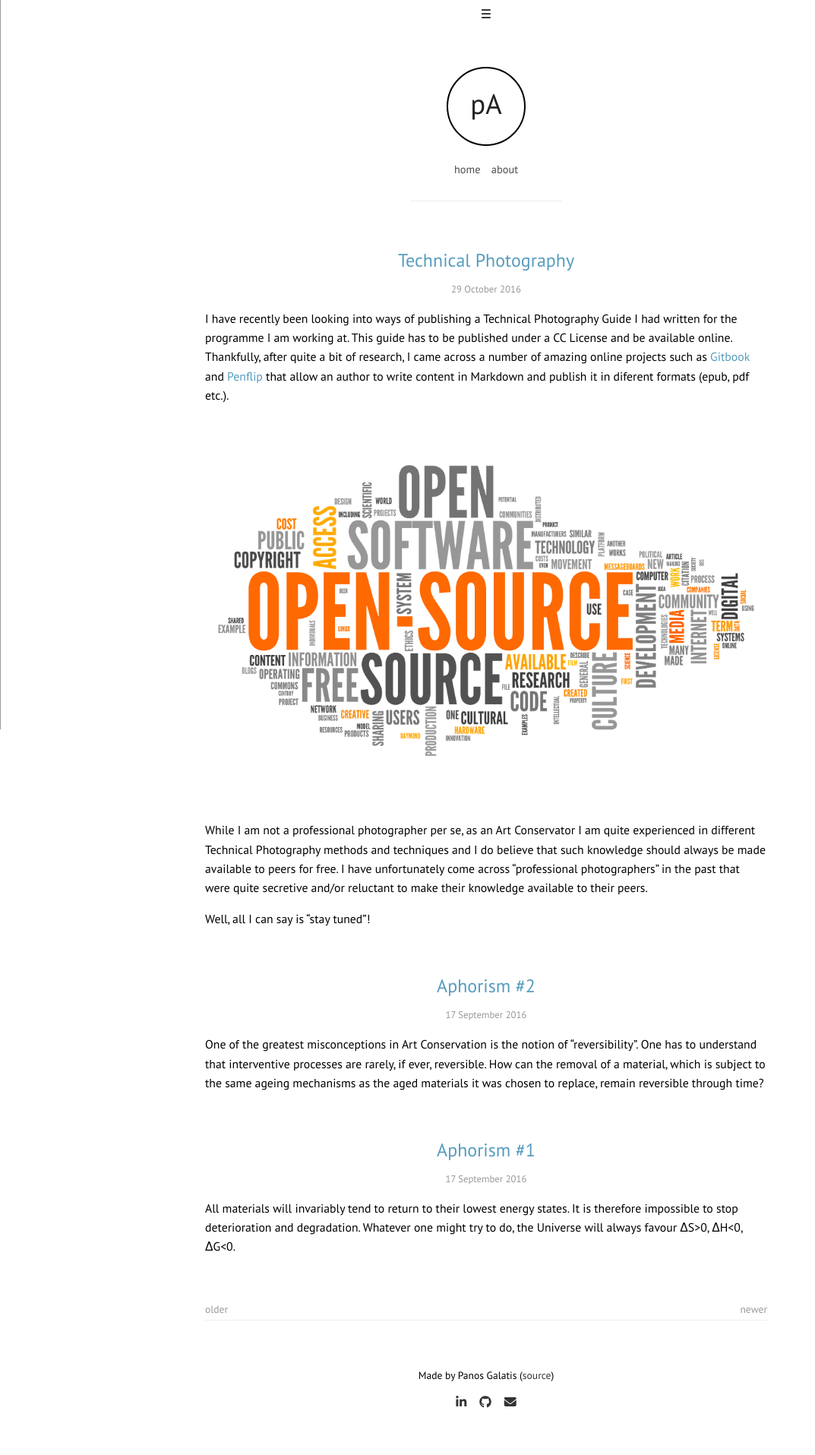
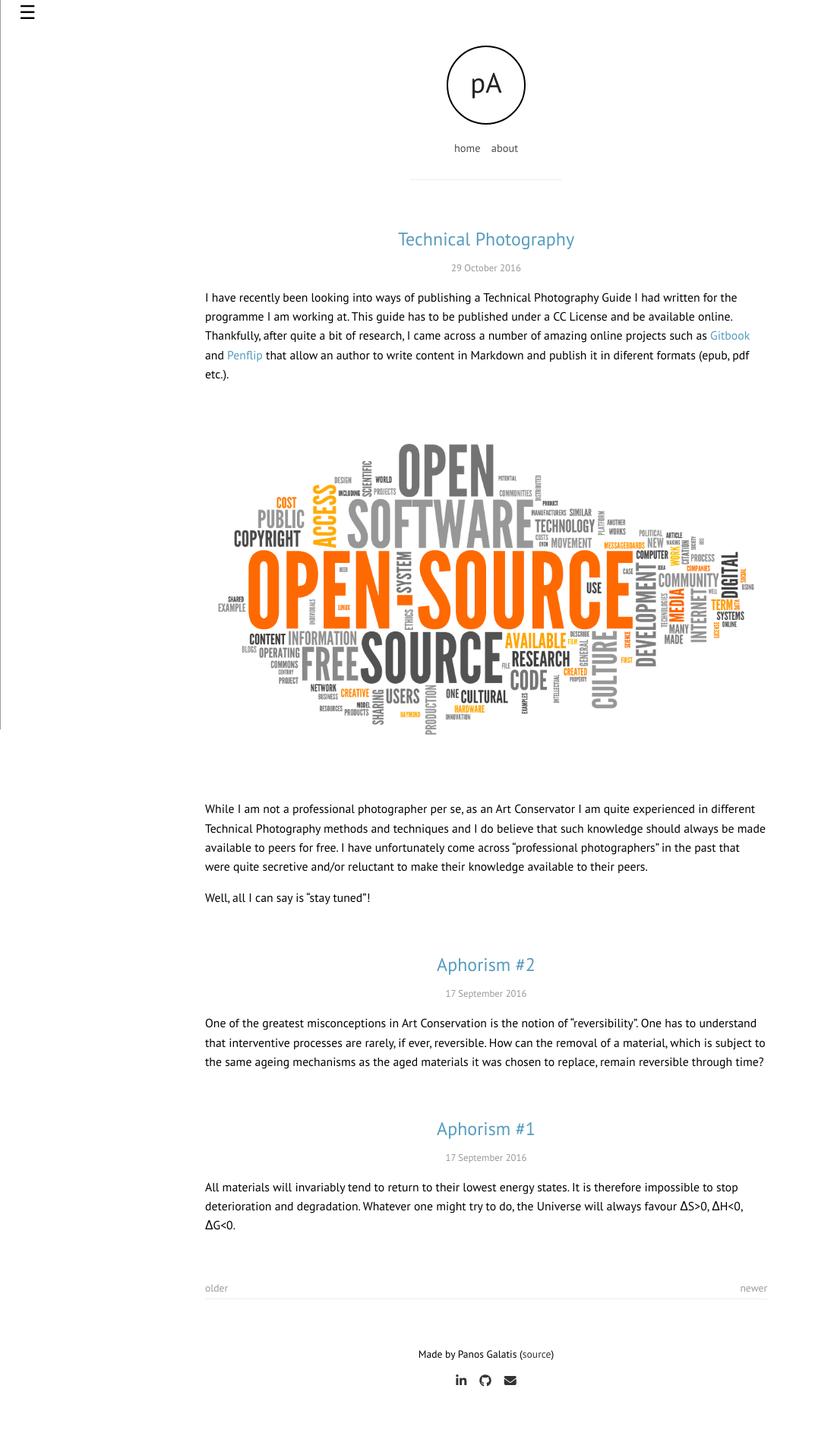
Before and after one commit to pgalatis/pgalatis.github.io, a Jekyll site: the page built from index.html, in a window 1280 px wide. Shown: the whole page at 76% size, without its empty margins (0-1073 px from the left). Built offline with Jekyll 4.4.1, drawn with Linux system fonts in a browser that asks for light colours; nearby versions of some CDN libraries; the list of posts is cut into pages by our own code; after the commit the page ends 1887 px from its top, so only the background shows below that.

Commit message:
Update style.css

```diff
--- a/css/style.css
+++ b/css/style.css
@@ -48,7 +48,15 @@ body.fade-out {
     top: 0;
     right: 25px;
     font-size: 36px;
-    margin-left: 50px;
+    margin-left: 15px;
+}
+
+.open {
+font-size: 25px;
+position: absolute;
+top: 0;
+left: 25px;
+text-align: left;
 }
 
 /* On smaller screens, where height is less than 450px, change the style of the sidenav (less padding and a smaller font size) */
```
